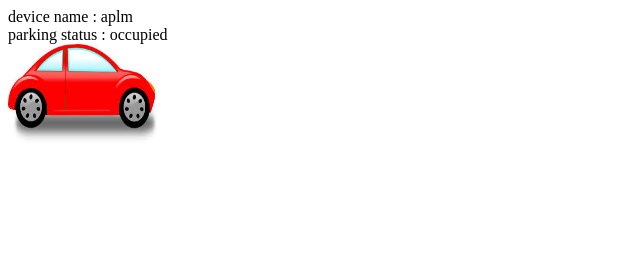
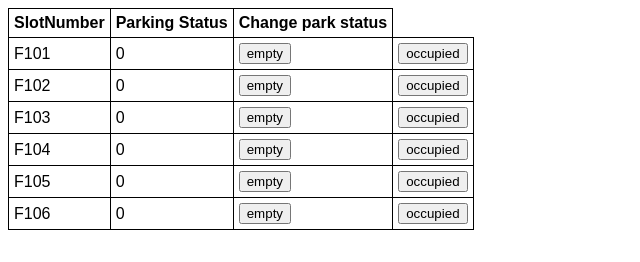
Before and after one commit to rejeeshchandran/parkingAvailability, a website: page HTML5Application/public_html/index.html in a window 1280 px wide. Shown: the whole page, without its empty margins (0-640 px from the left). Drawn offline with nearby package versions, Linux system fonts and the light colour scheme.

Commit message:
added event based actions and css file

```diff
--- a/HTML5Application/nbproject/private/private.xml
+++ b/HTML5Application/nbproject/private/private.xml
@@ -2,9 +2,6 @@
 <project-private xmlns="http://www.netbeans.org/ns/project-private/1">
     <editor-bookmarks xmlns="http://www.netbeans.org/ns/editor-bookmarks/2" lastBookmarkId="0"/>
     <open-files xmlns="http://www.netbeans.org/ns/projectui-open-files/2">
-        <group>
-            <file>file:/home/rejeesh/NetBeansProjects/parkingAvailability/HTML5Application/public_html/index.html</file>
-            <file>file:/home/rejeesh/NetBeansProjects/parkingAvailability/HTML5Application/public_html/scripts/Scripts.js</file>
-        </group>
+        <group/>
     </open-files>
 </project-private>
--- /dev/null
+++ b/HTML5Application/public_html/Styles.css
@@ -0,0 +1,15 @@
+table {
+    border-collapse: collapse;
+    font-family: Arial;
+}
+
+td {
+    border: 1px solid black;
+    padding: 5px;
+}
+
+th {
+    border: 1px solid black;
+    padding: 5px;
+    text-align: left;
+}
--- a/HTML5Application/public_html/index.html
+++ b/HTML5Application/public_html/index.html
@@ -1,22 +1,32 @@
 <!DOCTYPE html>
-<html ng-app="myModule">
+<html>
 <head>
+    <link href="Styles.css" rel="stylesheet" type="text/css"/>
     <script src="https://ajax.googleapis.com/ajax/libs/angularjs/1.6.9/angular.min.js"></script>
     <script src="scripts/Scripts.js" type="text/javascript"></script>
 </head>
-<body>
+<body ng-app="myModule">
     <div ng-controller="myController">
-        <div>
-            device name : {{ parking.deviceName }}
-        </div>
-        <div>
-            parking status : {{ parking.parkStatus }}
-        </div>
-        <div>
-            <img ng-src="{{parking.lastSeen}}"
-                 alt="{{'car image'}}"
-                 style="height:100px; width:150px" />
-        </div>
+        <table>
+            <thead>
+                <tr>
+                    <th>SlotNumber</th>
+                    <th>Parking Status</th>
+                    <th>Change park status</th>
+                </tr>
+            </thead>
+            <tbody>
+                <tr ng-repeat="park in parkingStatus">
+                    <td>{{ park.name }}</td>
+                    <td>{{ park.Parkstatus }}</td>
+                    <td>
+                        <input type="button" value="empty" ng-click="parkstatusempty(park)">
+                    </td>
+                    <td>
+                        <input type="button" value="occupied" ng-click="parkstatusoccupied(park)">
+                    </td>
+            </tbody>
+        </table>
     </div>
 </body>
 </html>
--- a/HTML5Application/public_html/scripts/Scripts.js
+++ b/HTML5Application/public_html/scripts/Scripts.js
@@ -1,12 +1,21 @@
 // module
-var myApp = angular.module("myModule",[]);
+var myApp = angular
+        .module("myModule",[])
+        .controller("myController", function($scope) {
+            var parkingStatus = [
+                {name: "F101", Parkstatus : 0},
+                {name: "F102", Parkstatus : 0},
+                {name: "F103", Parkstatus : 0},
+                {name: "F104", Parkstatus : 0},
+                {name: "F105", Parkstatus : 0},
+                {name: "F106", Parkstatus : 0},
 
-
-myApp.controller("myController", function($scope) {
-    var parking = {
-      deviceName: "aplm",
-      parkStatus: "occupied",
-      lastSeen: "images/car.jpeg"
-    };
-    $scope.parking = parking;
-});
+            ];
+            $scope.parkingStatus = parkingStatus;
+            $scope.parkstatusempty = function(park) {
+                park.Parkstatus = 0;
+            }
+            $scope.parkstatusoccupied = function(park) {
+                park.Parkstatus++;
+            }
+        });
```
